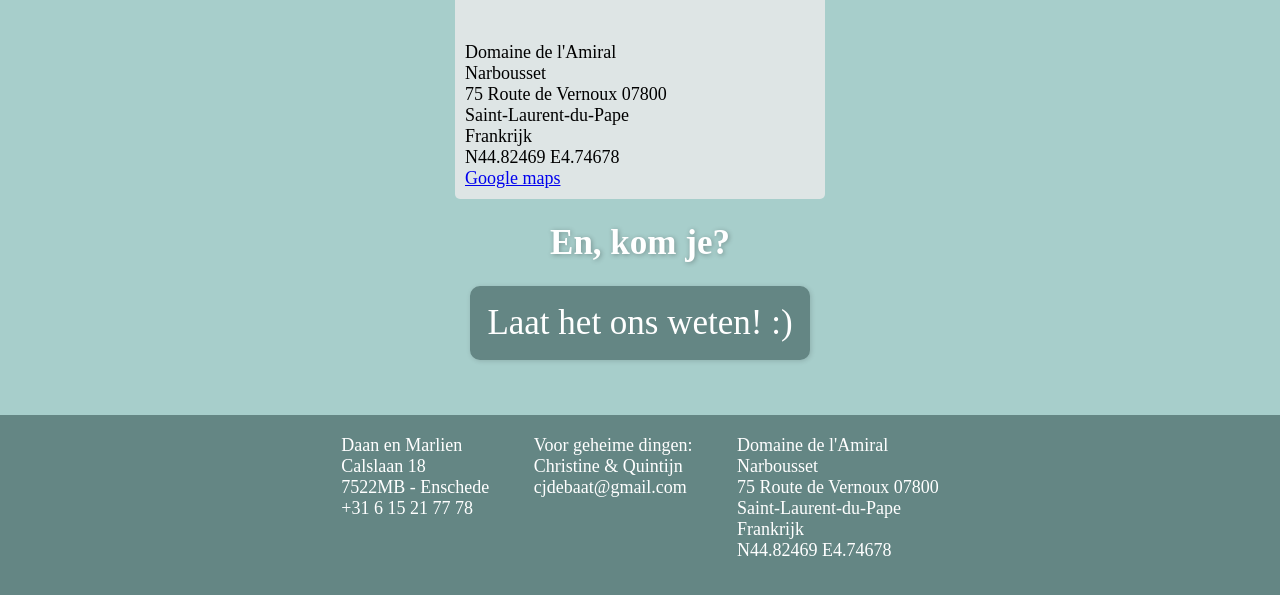
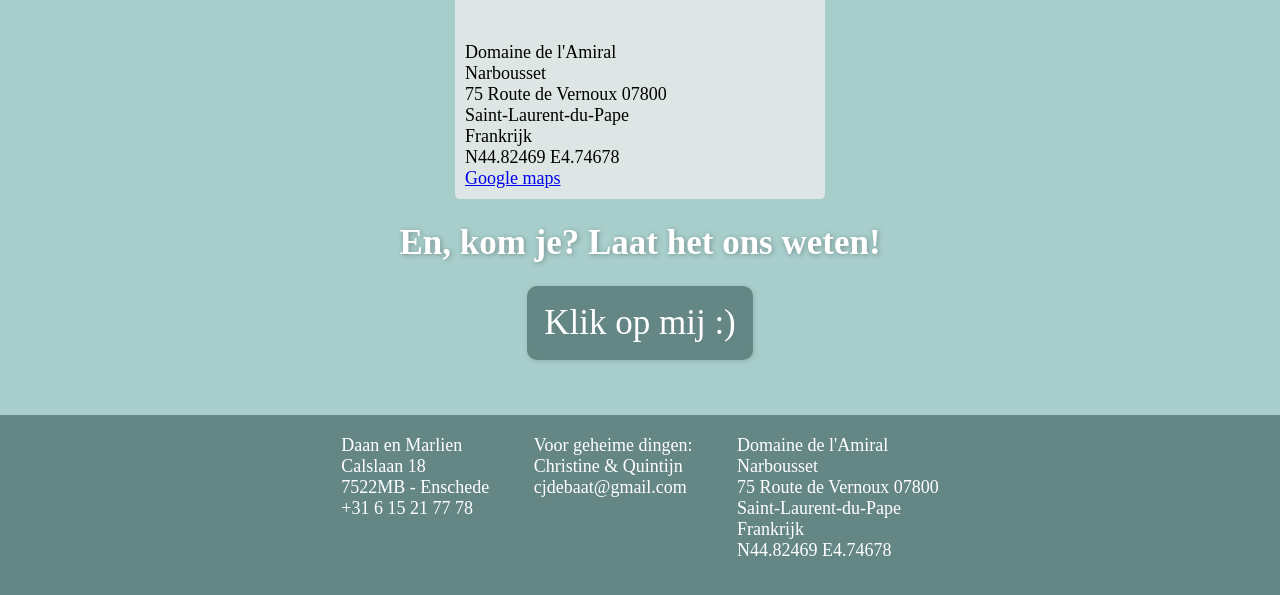
Before and after one commit to daanvr/Project-La-Crotte, a plain HTML site: page uitnodigingfr.html in a window 1280 px wide. Shown: the part 2367-2962 px from the top of the page. Drawn offline with Linux system fonts and the light colour scheme.

Commit message:
button change

```diff
--- a/uitnodigingfr.html
+++ b/uitnodigingfr.html
@@ -325,9 +325,9 @@
 
 
 		<div>
-			<H1 class="titelplannen">En, kom je?</H1>
+			<H1 class="titelplannen">En, kom je? Laat het ons weten!</H1>
 			<form class="subscribebutton" action="https://goo.gl/forms/LEUBWj1xKRaqVPFi1">
-				<input class="titelplannen inputbutton" style="text-shadow:none;" type="submit" value="Laat het ons weten! :)" />
+				<input class="titelplannen inputbutton" style="text-shadow:none;" type="submit" value="Klik op mij :)" />
 			</form>
 		</div>
 	</div>
```
